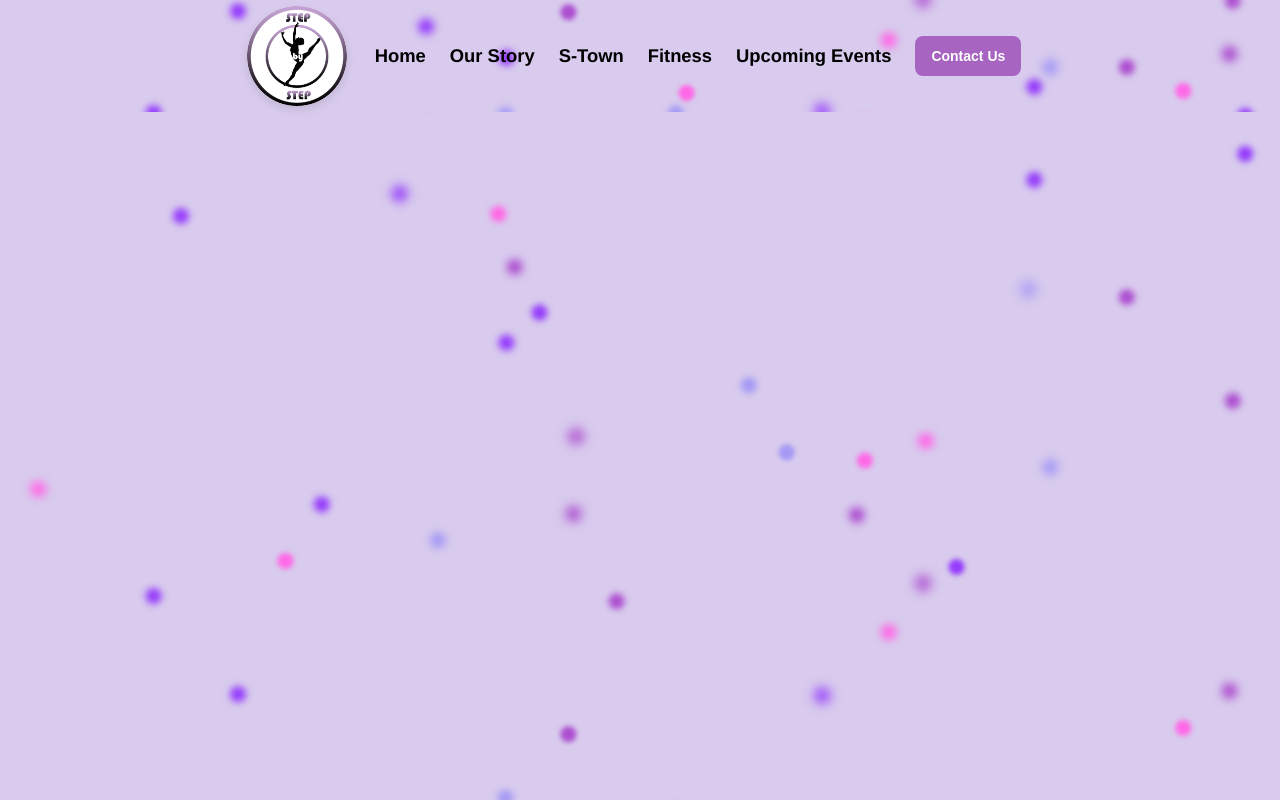
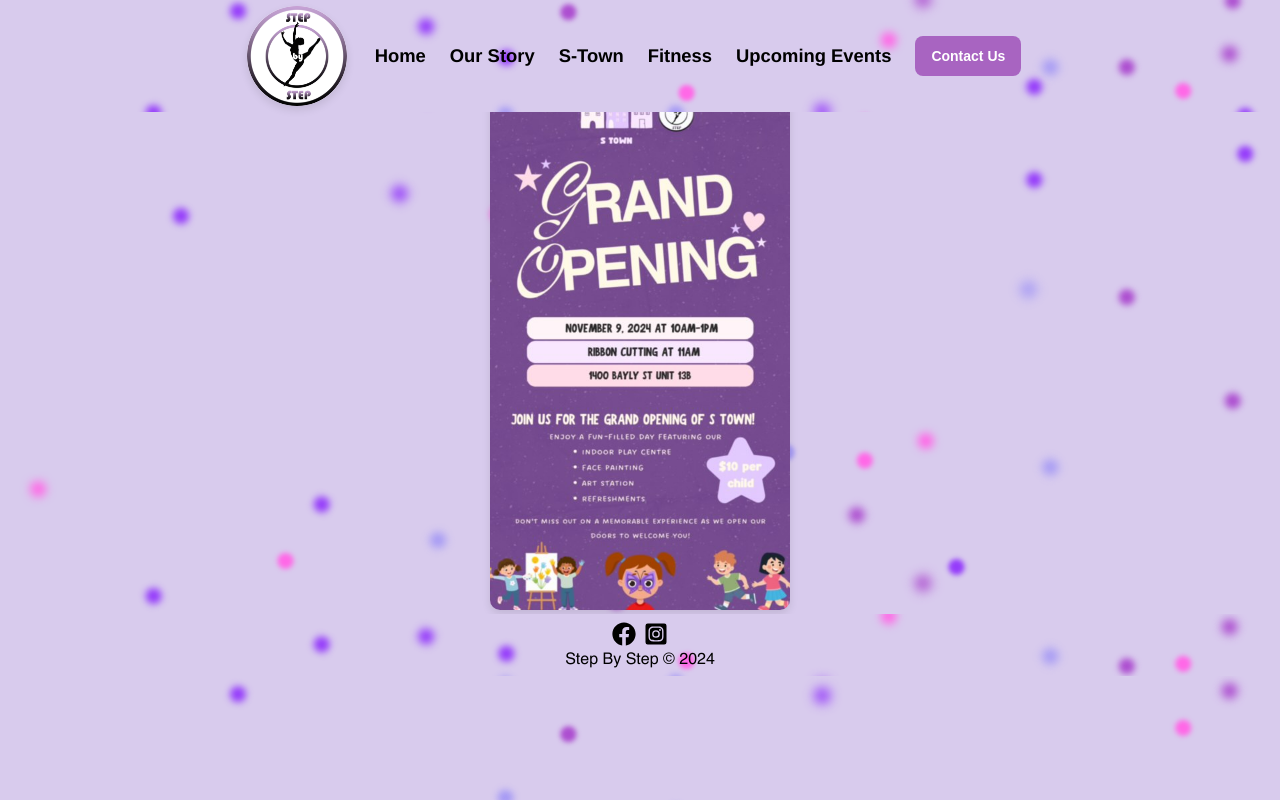
Before and after one commit to ralphdaryn/stepbystepstars, a React (Create React App) app in the folder client/: page /ribbon-cutting in a window 1280 px wide. Built offline with nearby package versions, Linux system fonts and the light colour scheme.

Commit message:
update checkout and add ticket img, ribboncutting component

```diff
--- a/client/src/App.js
+++ b/client/src/App.js
@@ -14,6 +14,7 @@ import PrivateTraining from "./components/PrivateTraining/PrivateTraining";
 import Events from "./components/Events/Events";
 import WaiverForm from "./components/WaiverForm/WaiverForm";
 import './Background.css';
+import RibbonCutting from "./components/RibbonCutting/RibbonCutting";
 
 function App() {
   return (
@@ -38,6 +39,8 @@ function App() {
           <Route path="/privatetraining" element={<PrivateTraining />} />
           <Route path="/events" element={<Events />} />
           <Route path="/waiver" element={<WaiverForm />} />
+          <Route path="/ribbon-cutting" element={<RibbonCutting />} />
+          <Route path="/" element={<RibbonCutting />} />
         </Routes>
         <Footer />
       </div>
--- /dev/null
+++ b/client/src/components/RibbonCutting/RibbonCutting.js
@@ -0,0 +1,70 @@
+import { useState } from "react";
+import ticketImage from "../../assets/images/ticket.jpeg";
+
+const RibbonCutting = () => {
+  const [quantity, setQuantity] = useState(1);
+
+  const handleCheckout = async () => {
+    try {
+      const response = await fetch("/.netlify/functions/checkout", {
+        method: "POST",
+        headers: {
+          "Content-Type": "application/json",
+        },
+        body: JSON.stringify({ quantity }),
+      });
+
+      if (!response.ok) {
+        const errorData = await response.json();
+        console.error("Checkout session creation failed:", errorData);
+        alert(errorData.error || "Failed to create checkout session.");
+        return;
+      }
+
+      const data = await response.json();
+      if (data.url) {
+        console.log("Redirecting to:", data.url); // Debugging log
+        window.location.href = data.url;
+      } else {
+        alert("No checkout URL returned.");
+      }
+    } catch (error) {
+      console.error("Error during checkout:", error);
+      alert("Checkout failed. Please try again.");
+    }
+  };
+
+  return (
+    <div style={{ textAlign: "center" }}>
+      <h2>Grand Opening Ribbon Cutting</h2>
+      <label style={{ marginBottom: "10px", display: "block" }}>
+        Number of Children:
+        <input
+          type="number"
+          value={quantity}
+          onChange={(e) => setQuantity(Math.max(1, parseInt(e.target.value) || 1))}
+          min="1"
+          style={{ marginLeft: "10px", width: "50px" }}
+        />
+      </label>
+      <button
+        onClick={handleCheckout}
+        style={{ border: "none", background: "none", padding: 0 }}
+      >
+        <img
+          src={ticketImage}
+          alt="Ribbon Cutting Ticket"
+          style={{
+            cursor: "pointer",
+            maxWidth: "300px",
+            marginTop: "20px",
+            borderRadius: "10px",
+            boxShadow: "0px 4px 8px rgba(0, 0, 0, 0.1)",
+          }}
+        />
+      </button>
+    </div>
+  );
+};
+
+export default RibbonCutting;
```
Also changed, not shown: client/src/assets/images/ticket.jpeg (added).
